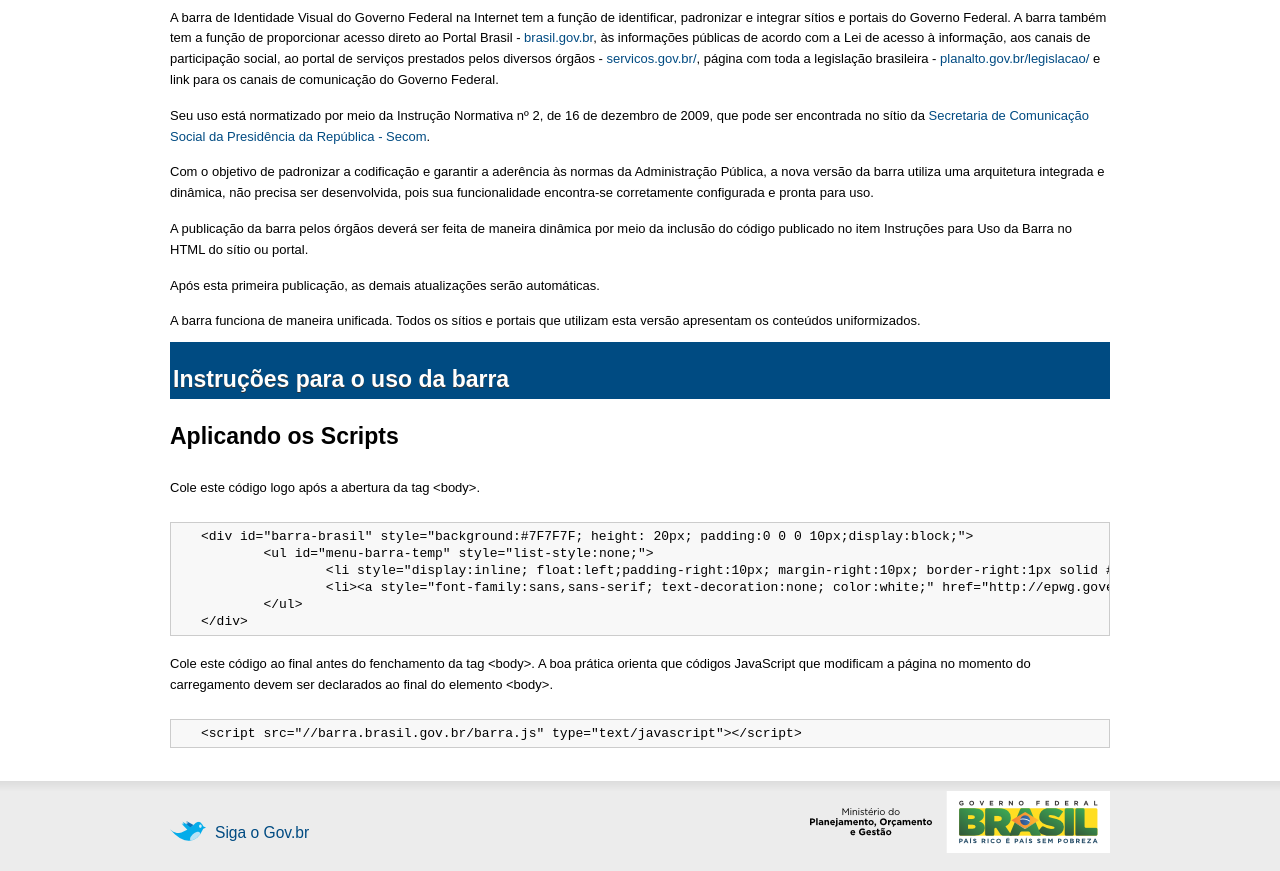
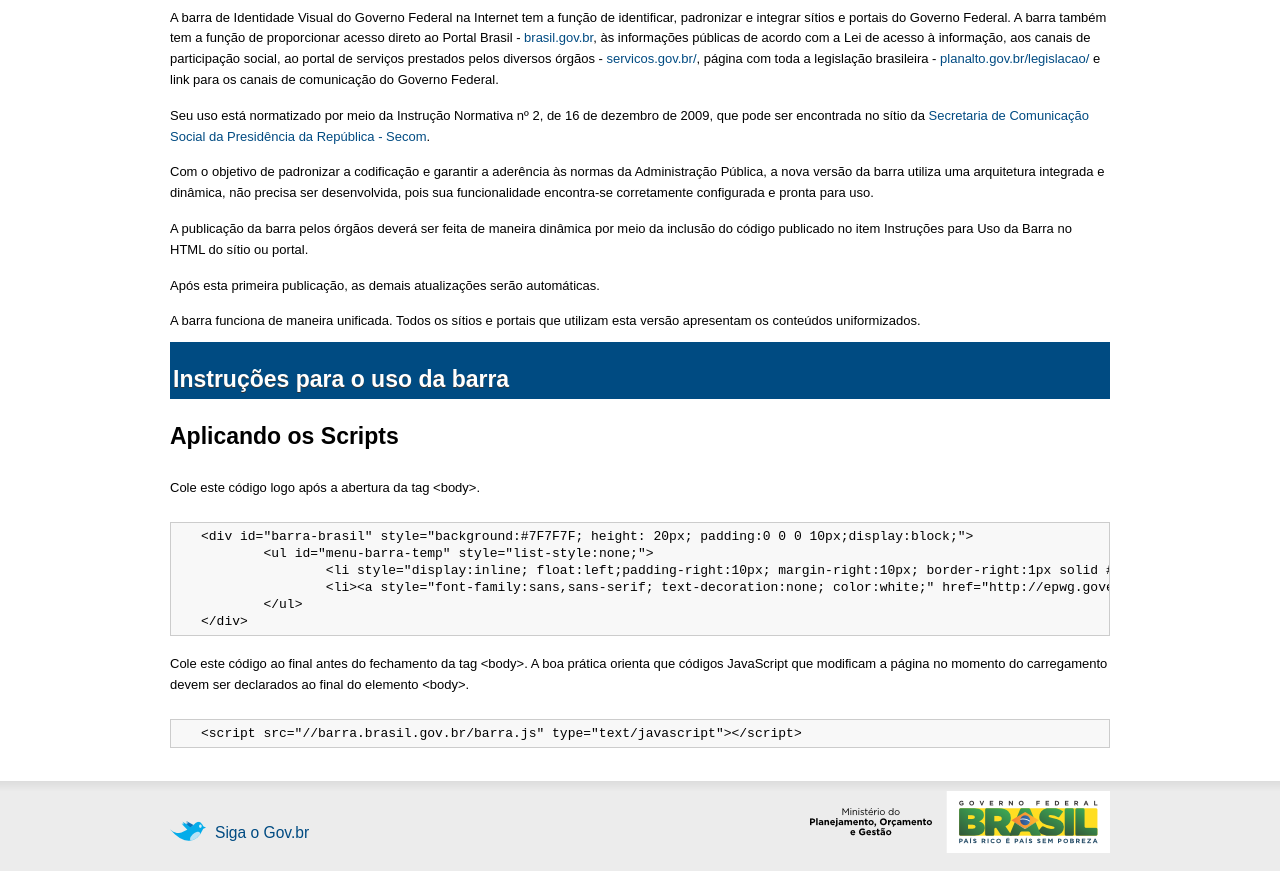
Before and after one commit to govbr/brasil.gov.manualbarra, a plain HTML site: page index.html in a window 1280 px wide. Shown: the part 331-1202 px from the top of the page. Drawn offline with Linux system fonts and the light colour scheme.

Commit message:
correção do texto.

```diff
--- a/index.html
+++ b/index.html
@@ -94,7 +94,7 @@
 &lt;/div&gt;
 </pre>
 
-<p>Cole este código ao final antes do fenchamento da tag &lt;body&gt;. A boa prática orienta que códigos JavaScript que modificam a página no momento do carregamento devem ser declarados ao final do elemento &lt;body&gt;.</p>
+<p>Cole este código ao final antes do fechamento da tag &lt;body&gt;. A boa prática orienta que códigos JavaScript que modificam a página no momento do carregamento devem ser declarados ao final do elemento &lt;body&gt;.</p>
 
 <pre>
 &lt;script src="//barra.brasil.gov.br/barra.js" type="text/javascript"&gt;&lt;/script&gt;
```
